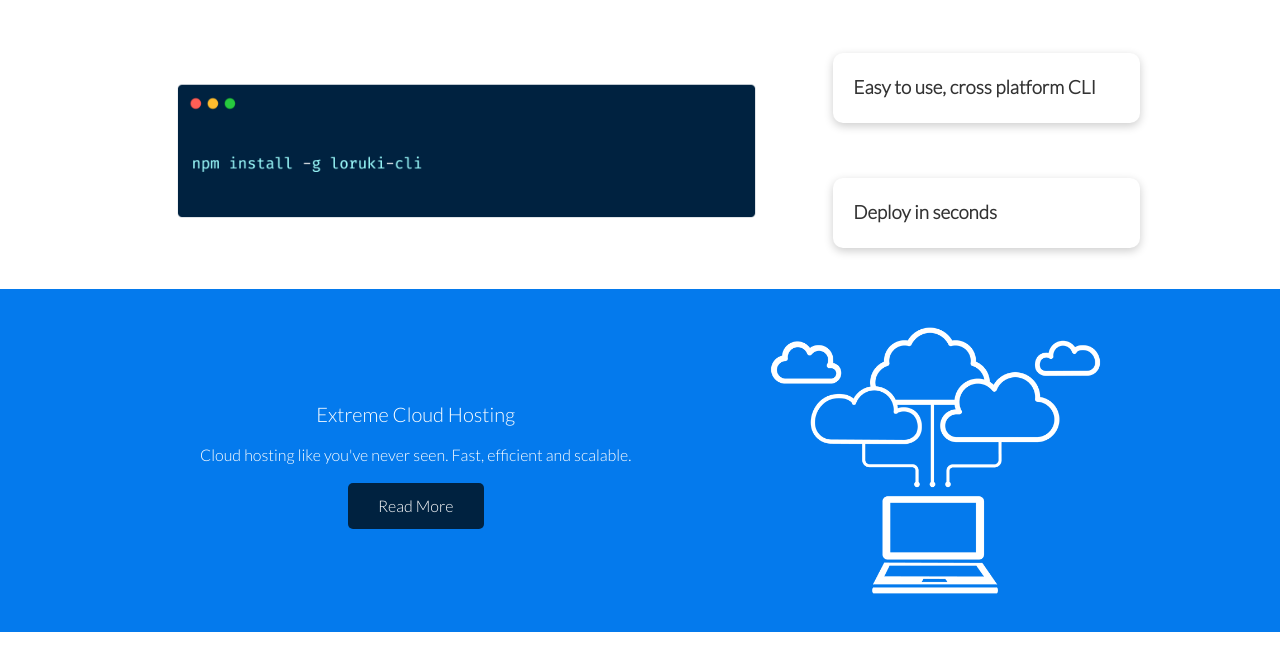
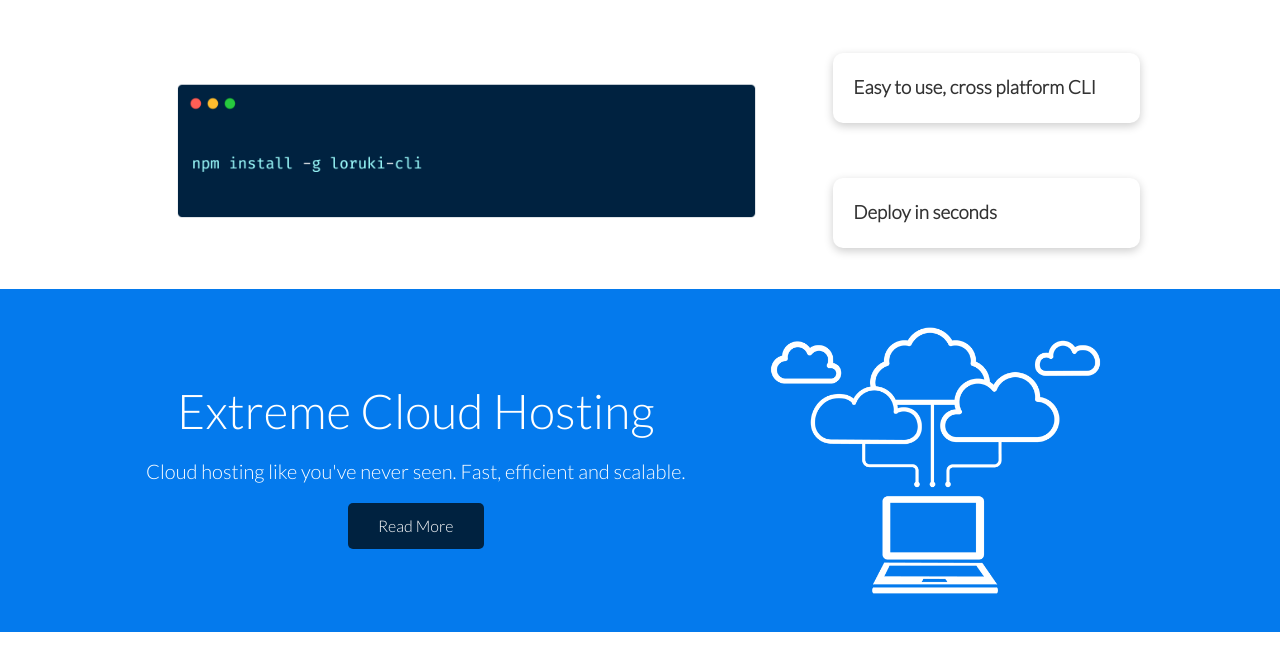
Before and after one commit to coelho-na/lorucki-website, a website: page index.html in a window 1280 px wide. Shown: the part 1091-1747 px from the top of the page. Drawn offline with Linux system fonts and the light colour scheme.

Commit message:
cloud section completed

```diff
--- a/src/sass/modules/_cloud-section.scss
+++ b/src/sass/modules/_cloud-section.scss
@@ -8,6 +8,10 @@
   }
 
   &__subtitile {
-    font-size: 20px;
+    font-size: 3rem;
+  }
+
+  &__description{
+    font-size: 1.25rem;
   }
 }
```
Also changed, not shown: dist/css/style.css, dist/css/style.min.css, 1 other file.
